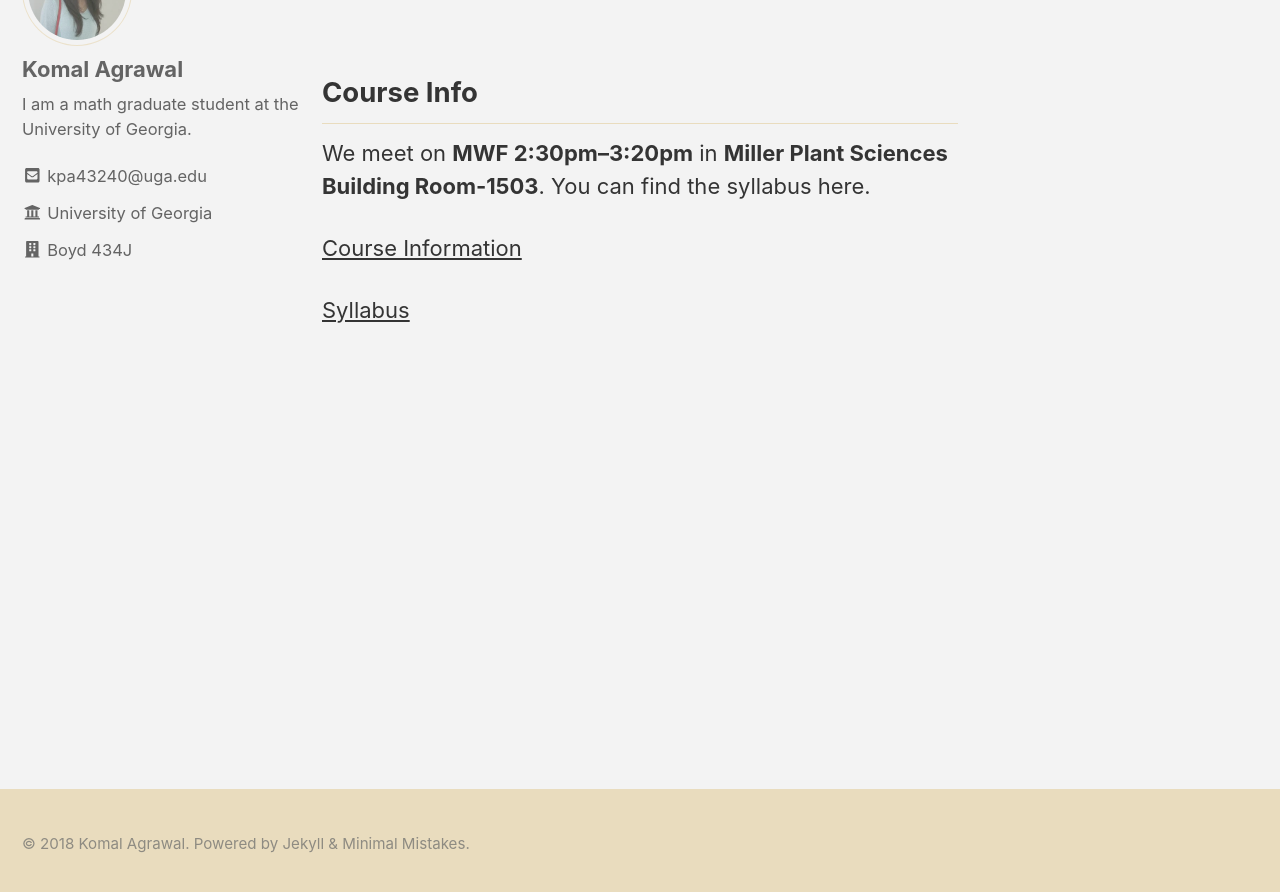
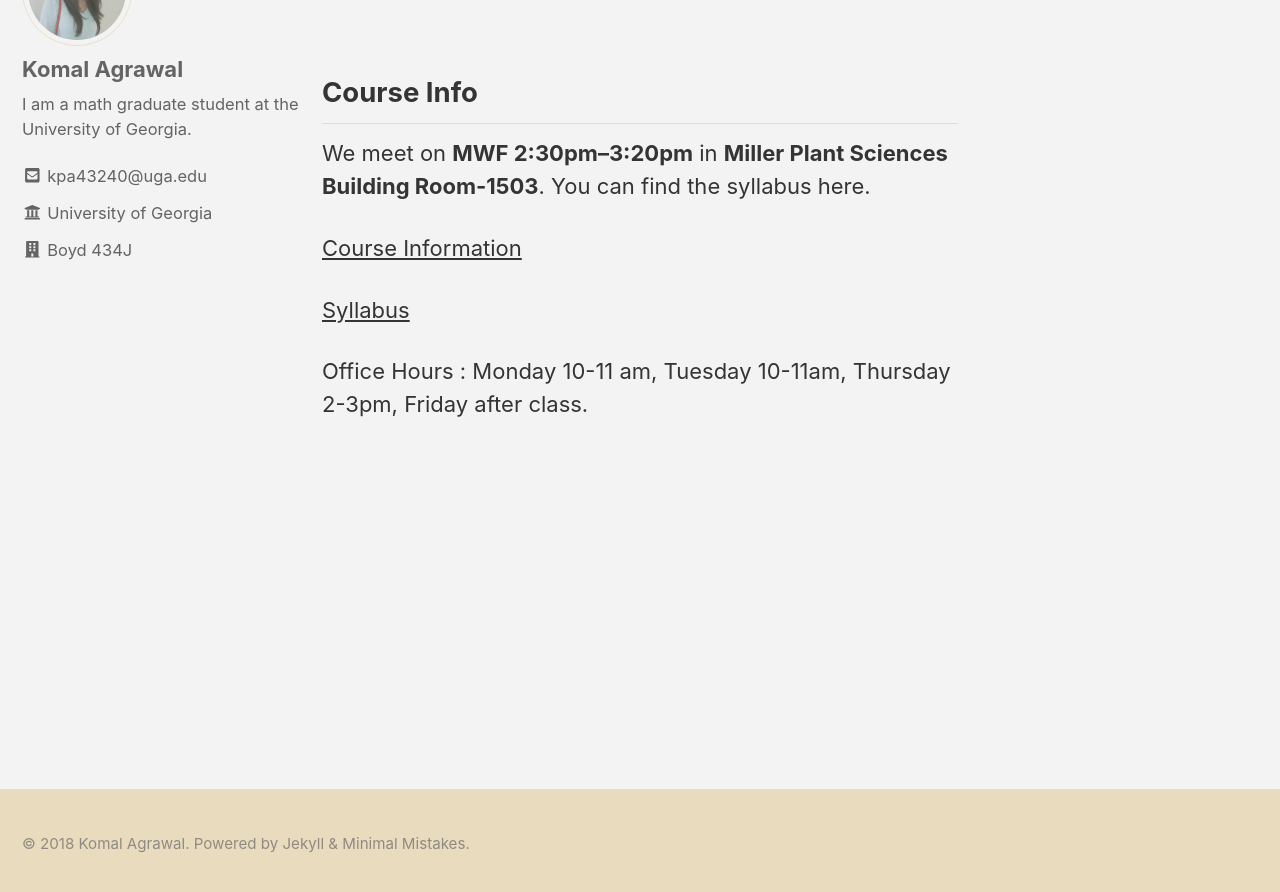
Before and after one commit to komala033/komala033.github.io, a Jekyll site: the page built from teaching/2018F-1113.md, in a window 1280 px wide and 900 px high, scrolled down 209 px. Shown: the top 892 px of the window. Built offline with Jekyll 4.4.1, drawn with Linux system fonts in a browser that asks for light colours; nearby versions of some CDN libraries.

Commit message:
Updated office hours.

```diff
--- a/teaching/2018F-1113.md
+++ b/teaching/2018F-1113.md
@@ -11,3 +11,5 @@ You can find the syllabus here.
 [Course Information](http://www.math.uga.edu/1113)
 
 [Syllabus](https://www.dropbox.com/s/b1mwqbp8p1pvhji/Syllabus.pdf?dl=0)
+
+  Office Hours : Monday 10-11 am, Tuesday 10-11am, Thursday 2-3pm, Friday after class.
```
